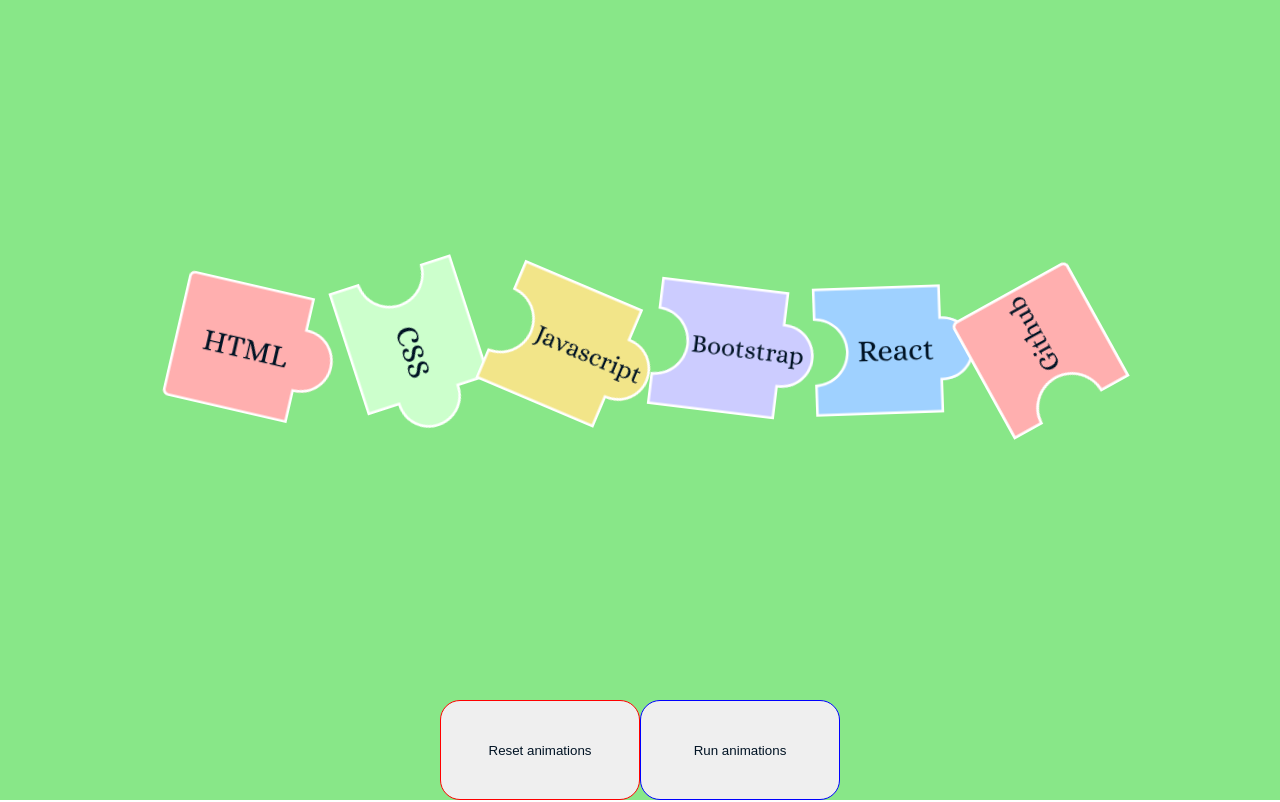
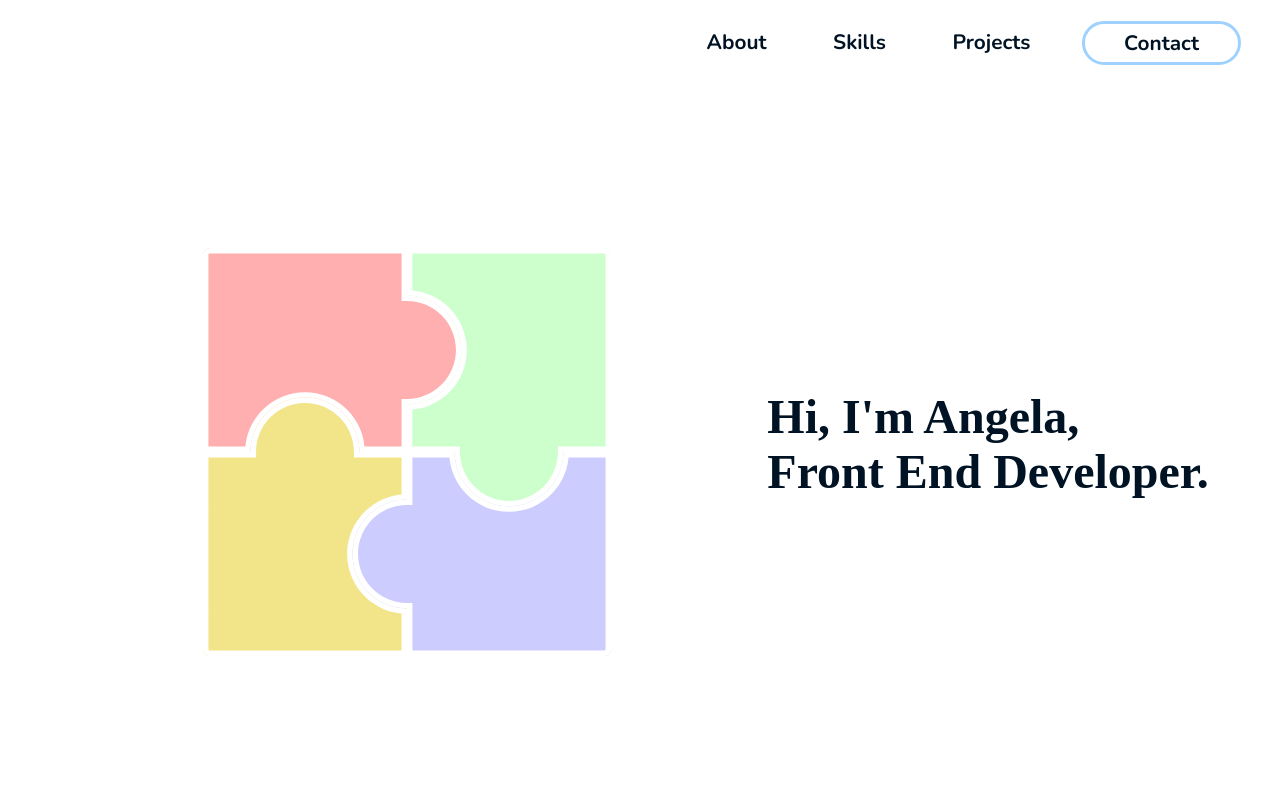
Before and after one commit to ang-riv/portfolio, a React (Create React App) app: page / in a window 1280 px wide. Shown: the top 802 px of the page. Built offline with nearby package versions, Linux system fonts and the light colour scheme; a web font is replaced by a local one.

Commit message:
Skills puzzle implemented into skills section and works on scroll

```diff
--- a/src/App.js
+++ b/src/App.js
@@ -9,7 +9,7 @@ import ContactSection from "./ContactSection.js";
 import TestPage from "./TestPage.js";
 
 function App() {
-  const animateTest = true;
+  const animateTest = false;
   const introRef = useRef(null);
   const aboutRef = useRef(null);
   const skillsRef = useRef(null);
--- a/src/Icons.js
+++ b/src/Icons.js
@@ -68,16 +68,20 @@ export function IntroPuzzle() {
 // puzzle in skill section
 export function SkillsPuzzle() {
   const ref = useRef(null);
-  const controls = useAnimation();
-  const controls1 = useAnimation();
-  const controls2 = useAnimation();
+  const controls = [
+    useAnimation(),
+    useAnimation(),
+    useAnimation(),
+    useAnimation(),
+    useAnimation(),
+    useAnimation(),
+  ];
   const centerRef = useRef(null);
   const [width, setWidth] = useState(null);
 
   // math
   const divisor = (width / 125).toFixed(2);
-  const innerDistance = (25 * divisor).toFixed(2);
-  const outerDistance = (innerDistance * 2).toFixed(2);
+  const distance = (25 * divisor).toFixed(2);
 
   // create a random direction to rotate the piece
   const randomNum = () => {
@@ -90,29 +94,49 @@ export function SkillsPuzzle() {
     setWidth(rect1.width.toFixed(2));
   }, []);
 
-  // kind of works, just need to know where to put it
-  async function joinPieces(multiplier = 0) {
-    // determines where the piece should move
-    let xLocation = Number(innerDistance) * multiplier;
-    console.log(multiplier);
-    await controls.start({
-      rotate: 0,
-      transition: { delay: 1, duration: 1.5 },
-    });
-    await controls.start({
-      x: xLocation,
+  const variants = {
+    start: { x: 0, rotate: 0, transition: { delay: 0.3, duration: 0.5 } },
+    move: (custom) => ({
+      x: custom.xDistance,
       transition: { duration: 0.5 },
-    });
-    controls.stop();
-  }
+    }),
+    reset: { x: 0 },
+  };
 
-  const resetPieces = async () => {
-    await controls.start({
-      x: 0,
-    });
-    await controls.start({
-      x: 0,
-    });
+  const runAnimations = async (controlsArr) => {
+    // rotate to correct position first
+    for (let i = 0; i < controlsArr.length; i++) {
+      await controlsArr[i].start("start");
+    }
+
+    // then move
+    for (let i = 1; i < controlsArr.length; i++) {
+      await controlsArr[i].start({
+        x: i * distance,
+        transition: { duration: 0.4 },
+      });
+    }
+
+    // then move to the center
+    // 0 is moving too far + almost there! just need to include github
+    for (let i = 0; i < controlsArr.length; i++) {
+      let holder = 0;
+      if (i > 0) {
+        holder = i * distance - distance * 2.5;
+      } else if (i === 0) {
+        holder = -distance * 2.5;
+      }
+      controlsArr[i].start({
+        x: holder,
+        transition: { duration: 0.5 },
+      });
+    }
+  };
+
+  const resetAnimations = async (controlsArr) => {
+    for (let i = 0; i < controlsArr.length; i++) {
+      controlsArr[i].start("reset");
+    }
   };
 
   return (
@@ -121,48 +145,56 @@ export function SkillsPuzzle() {
         src={desktopPieces.html}
         alt="puzzle piece with the word HTML"
         initial={{ rotate: randomNum() }}
-        onViewportEnter={() => joinPieces(5)}
-        onViewportLeave={() => resetPieces()}
+        variants={variants}
+        onViewportEnter={() => runAnimations(controls)}
+        onViewportLeave={() => resetAnimations(controls)}
         viewport={{ root: ref }}
-        animate={controls}
+        animate={controls[5]}
       ></motion.img>
       <motion.img
         src={desktopPieces.css}
         alt="puzzle piece with the word CSS"
         initial={{ rotate: randomNum() }}
-        onViewportEnter={() => joinPieces(4)}
-        onViewportLeave={() => resetPieces()}
-        animate={controls}
+        variants={variants}
+        onViewportEnter={() => runAnimations(controls)}
+        onViewportLeave={() => resetAnimations(controls)}
+        animate={controls[4]}
       ></motion.img>
       <motion.img
         src={desktopPieces.js}
         alt="puzzle piece with the word JavaScript"
+        variants={variants}
         ref={centerRef}
         initial={{ rotate: randomNum() }}
-        onViewportEnter={() => joinPieces(3)}
-        onViewportLeave={() => resetPieces()}
-        animate={controls}
+        onViewportEnter={() => runAnimations(controls)}
+        onViewportLeave={() => resetAnimations(controls)}
+        animate={controls[3]}
       ></motion.img>
       <motion.img
         src={desktopPieces.bootstrap}
         alt="puzzle piece with the word Bootstrap"
         initial={{ rotate: randomNum() }}
-        onViewportEnter={() => joinPieces(3)}
-        onViewportLeave={() => resetPieces()}
-        animate={controls}
+        variants={variants}
+        onViewportEnter={() => runAnimations(controls)}
+        onViewportLeave={() => resetAnimations(controls)}
+        animate={controls[2]}
       ></motion.img>
       <motion.img
         src={desktopPieces.react}
         alt="puzzle piece with the word React"
         initial={{ rotate: randomNum() }}
-        onViewportEnter={() => joinPieces(1)}
-        onViewportLeave={() => resetPieces()}
-        animate={controls}
+        variants={variants}
+        onViewportEnter={() => runAnimations(controls)}
+        onViewportLeave={() => resetAnimations(controls)}
+        animate={controls[1]}
       ></motion.img>
       <motion.img
         src={desktopPieces.github}
         alt="puzzle piece with the word Github"
-        onViewportLeave={() => resetPieces()}
+        variants={variants}
+        onViewportEnter={() => runAnimations(controls)}
+        onViewportLeave={() => resetAnimations(controls)}
+        animate={controls[0]}
       ></motion.img>
     </div>
   );
```
